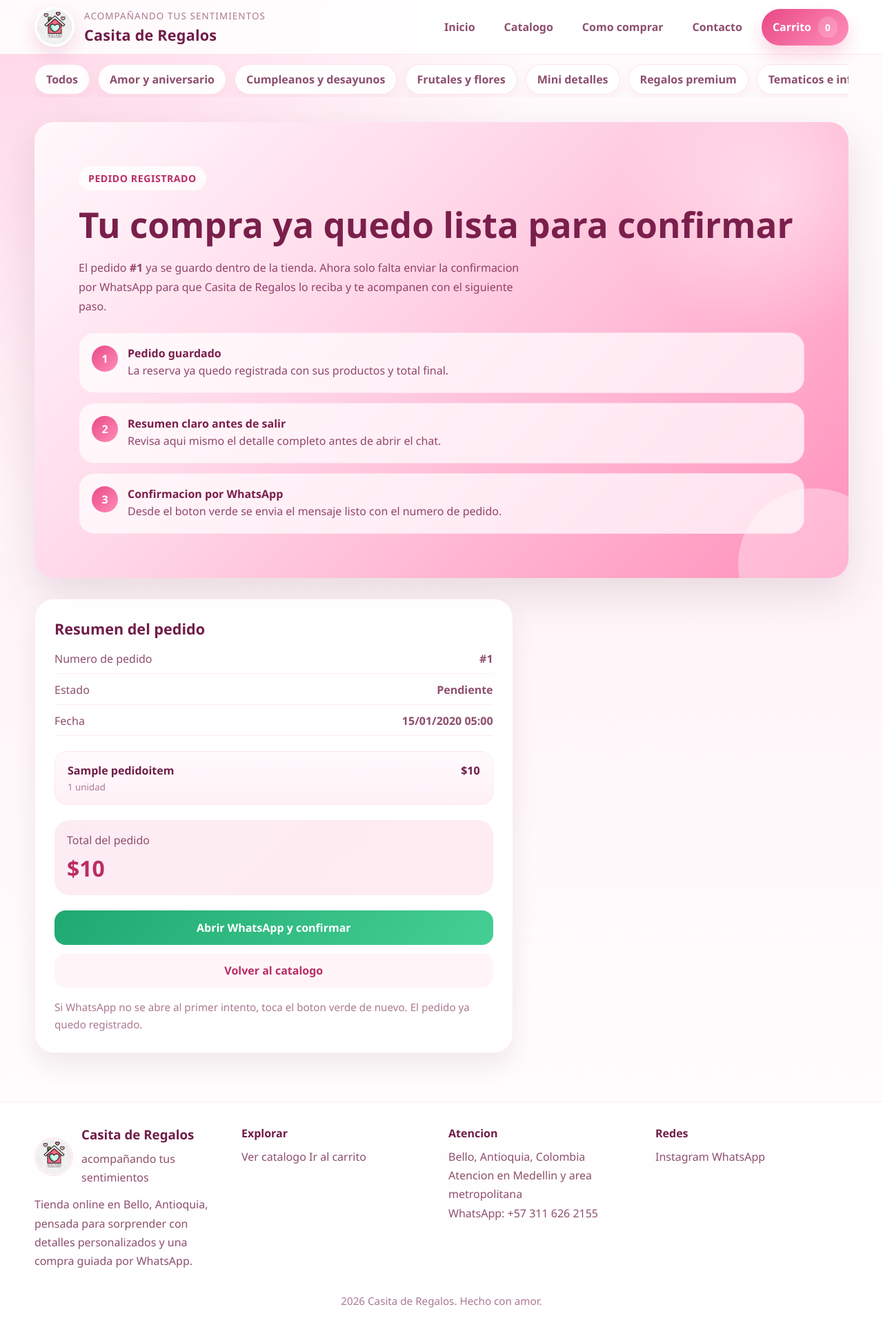
After one commit to Themogged/Casita-de-regalo, a Django app: page /carrito/confirmado/1/ in a window 1280 px wide. The commit adds this page. Shown: the whole page at 69% size. Run offline with Django 5.2, Linux system fonts and the light colour scheme; data comes from the database, SQL or seed files in the repository; tables that the repository leaves empty hold one stand-in row (values such as "Sample post").

Commit message:
Corregir cierre de compra del carrito

```diff
--- a/Templates/carrito.html
+++ b/Templates/carrito.html
@@ -366,14 +366,14 @@
             <div class="cart-total">
                 <span>Total del pedido</span>
                 <strong>{{ total|cop }}</strong>
-                <p>Cuando confirmes, se registrara el pedido.</p>
+                <p>Al continuar veras un resumen final antes de abrir WhatsApp.</p>
             </div>
 
             <div class="summary-actions">
                 <a href="{% url 'inicio' %}" class="btn-secondary">Seguir comprando</a>
                 <form method="post" action="{% url 'comprar_whatsapp' %}" class="checkout-form">
                     {% csrf_token %}
-                    <button type="submit" class="btn">Finalizar por WhatsApp</button>
+                    <button type="submit" class="btn">Finalizar compra</button>
                 </form>
             </div>
         </div>
--- /dev/null
+++ b/Templates/pedido_confirmado.html
@@ -0,0 +1,281 @@
+{% extends 'base.html' %}
+{% load moneda %}
+
+{% block title %}Pedido confirmado | Casita de Regalos{% endblock %}
+
+{% block extra_head %}
+<style>
+    .checkout-shell {
+        display: grid;
+        grid-template-columns: minmax(0, 1.2fr) minmax(300px, 0.8fr);
+        gap: 24px;
+    }
+
+    .checkout-card,
+    .checkout-summary {
+        padding: 28px;
+    }
+
+    .checkout-kicker {
+        display: inline-flex;
+        align-items: center;
+        gap: 8px;
+        margin-bottom: 14px;
+        padding: 8px 14px;
+        border-radius: 999px;
+        background: rgba(255, 255, 255, 0.78);
+        color: var(--rose-700);
+        font-size: 0.88rem;
+        font-weight: 700;
+        letter-spacing: 0.04em;
+        text-transform: uppercase;
+    }
+
+    .checkout-card h1 {
+        font-size: clamp(2.1rem, 4vw, 3.2rem);
+        margin-bottom: 14px;
+    }
+
+    .checkout-card p {
+        max-width: 640px;
+        line-height: 1.75;
+        color: var(--hero-text-soft);
+    }
+
+    .checkpoint-list {
+        display: grid;
+        gap: 14px;
+        margin-top: 24px;
+    }
+
+    .checkpoint-item {
+        display: flex;
+        gap: 14px;
+        align-items: flex-start;
+        padding: 18px;
+        border-radius: 22px;
+        background: rgba(255, 255, 255, 0.72);
+        border: 1px solid rgba(233, 72, 134, 0.1);
+    }
+
+    .checkpoint-badge {
+        display: inline-flex;
+        align-items: center;
+        justify-content: center;
+        width: 38px;
+        height: 38px;
+        border-radius: 50%;
+        background: linear-gradient(135deg, var(--rose-600), var(--rose-400));
+        color: #fff;
+        font-weight: 800;
+        flex-shrink: 0;
+    }
+
+    .checkout-summary h2 {
+        margin-bottom: 18px;
+        font-size: 1.35rem;
+    }
+
+    .checkout-meta {
+        display: grid;
+        gap: 12px;
+        margin-bottom: 22px;
+    }
+
+    .checkout-meta div {
+        display: flex;
+        justify-content: space-between;
+        gap: 16px;
+        padding-bottom: 10px;
+        border-bottom: 1px solid rgba(233, 72, 134, 0.1);
+        color: var(--ink-700);
+    }
+
+    .checkout-items {
+        display: grid;
+        gap: 12px;
+        margin-bottom: 22px;
+    }
+
+    .checkout-item-row {
+        display: flex;
+        justify-content: space-between;
+        gap: 16px;
+        padding: 16px 18px;
+        border-radius: 18px;
+        background: linear-gradient(180deg, #fffafd, #fff1f7);
+        border: 1px solid rgba(233, 72, 134, 0.08);
+    }
+
+    .checkout-item-row small {
+        display: block;
+        margin-top: 4px;
+        color: var(--ink-500);
+    }
+
+    .checkout-total {
+        margin-bottom: 22px;
+        padding: 18px;
+        border-radius: 22px;
+        background: linear-gradient(135deg, rgba(233, 72, 134, 0.1), rgba(255, 143, 186, 0.18));
+    }
+
+    .checkout-total span {
+        display: block;
+        margin-bottom: 8px;
+        color: var(--ink-700);
+    }
+
+    .checkout-total strong {
+        font-size: 2rem;
+        color: var(--rose-700);
+    }
+
+    .checkout-actions {
+        display: grid;
+        gap: 12px;
+    }
+
+    .checkout-btn,
+    .checkout-link {
+        display: inline-flex;
+        align-items: center;
+        justify-content: center;
+        min-height: 50px;
+        padding: 0 18px;
+        border-radius: 16px;
+        font-weight: 700;
+    }
+
+    .checkout-btn {
+        background: linear-gradient(135deg, #1fa971, #46cf95);
+        color: #fff;
+    }
+
+    .checkout-link {
+        background: var(--rose-50);
+        color: var(--rose-700);
+    }
+
+    .checkout-note {
+        margin-top: 16px;
+        color: var(--ink-500);
+        line-height: 1.65;
+        font-size: 0.95rem;
+    }
+
+    @media (max-width: 860px) {
+        .checkout-shell {
+            grid-template-columns: 1fr;
+        }
+
+        .checkout-card,
+        .checkout-summary {
+            padding: 22px;
+        }
+    }
+
+    @media (max-width: 640px) {
+        .checkout-card,
+        .checkout-summary {
+            padding: 20px 18px;
+        }
+
+        .checkout-item-row,
+        .checkout-meta div {
+            flex-direction: column;
+            gap: 6px;
+        }
+    }
+</style>
+{% endblock %}
+
+{% block hero %}
+<section class="hero-card">
+    <div class="checkout-card">
+        <span class="checkout-kicker">Pedido registrado</span>
+        <h1>Tu compra ya quedo lista para confirmar</h1>
+        <p>
+            El pedido <strong>#{{ pedido.id }}</strong> ya se guardo dentro de la tienda. Ahora solo falta
+            enviar la confirmacion por WhatsApp para que Casita de Regalos lo reciba y te acompanen con el siguiente paso.
+        </p>
+
+        <div class="checkpoint-list">
+            <div class="checkpoint-item">
+                <span class="checkpoint-badge">1</span>
+                <div>
+                    <strong>Pedido guardado</strong>
+                    <p>La reserva ya quedo registrada con sus productos y total final.</p>
+                </div>
+            </div>
+            <div class="checkpoint-item">
+                <span class="checkpoint-badge">2</span>
+                <div>
+                    <strong>Resumen claro antes de salir</strong>
+                    <p>Revisa aqui mismo el detalle completo antes de abrir el chat.</p>
+                </div>
+            </div>
+            <div class="checkpoint-item">
+                <span class="checkpoint-badge">3</span>
+                <div>
+                    <strong>Confirmacion por WhatsApp</strong>
+                    <p>Desde el boton verde se envia el mensaje listo con el numero de pedido.</p>
+                </div>
+            </div>
+        </div>
+    </div>
+</section>
+{% endblock %}
+
+{% block content %}
+<section class="checkout-shell">
+    <article class="page-card checkout-summary">
+        <h2>Resumen del pedido</h2>
+
+        <div class="checkout-meta">
+            <div>
+                <span>Numero de pedido</span>
+                <strong>#{{ pedido.id }}</strong>
+            </div>
+            <div>
+                <span>Estado</span>
+                <strong>{{ pedido.get_estado_display }}</strong>
+            </div>
+            <div>
+                <span>Fecha</span>
+                <strong>{{ pedido.fecha|date:"d/m/Y H:i" }}</strong>
+            </div>
+        </div>
+
+        <div class="checkout-items">
+            {% for item in pedido.items.all %}
+                <div class="checkout-item-row">
+                    <div>
+                        <strong>{{ item.producto_nombre }}</strong>
+                        <small>{{ item.cantidad }} unidad{% if item.cantidad != 1 %}es{% endif %}</small>
+                    </div>
+                    <strong>{{ item.subtotal|cop }}</strong>
+                </div>
+            {% endfor %}
+        </div>
+
+        <div class="checkout-total">
+            <span>Total del pedido</span>
+            <strong>{{ pedido.total|cop }}</strong>
+        </div>
+
+        <div class="checkout-actions">
+            <a href="{{ whatsapp_url }}" class="checkout-btn" target="_blank" rel="noopener noreferrer">
+                Abrir WhatsApp y confirmar
+            </a>
+            <a href="{% url 'inicio' %}#catalogo" class="checkout-link">
+                Volver al catalogo
+            </a>
+        </div>
+
+        <p class="checkout-note">
+            Si WhatsApp no se abre al primer intento, toca el boton verde de nuevo. El pedido ya quedo registrado.
+        </p>
+    </article>
+</section>
+{% endblock %}
--- a/carrito/urls.py
+++ b/carrito/urls.py
@@ -6,6 +6,7 @@ from .views import (
     restar_producto,
     eliminar_producto,
     enviar_carrito_whatsapp,
+    pedido_confirmado,
 )
 
 urlpatterns = [
@@ -15,4 +16,5 @@ urlpatterns = [
     path('restar/<int:producto_id>/', restar_producto, name='restar_producto'),
     path('eliminar/<int:producto_id>/', eliminar_producto, name='eliminar_producto'),
     path('comprar/', enviar_carrito_whatsapp, name='comprar_whatsapp'),
+    path('confirmado/<int:pedido_id>/', pedido_confirmado, name='pedido_confirmado'),
 ]
--- a/carrito/views.py
+++ b/carrito/views.py
@@ -1,6 +1,7 @@
 from decimal import Decimal
 from urllib.parse import quote, urlparse
 
+from django.conf import settings
 from django.contrib import messages
 from django.db import transaction
 from django.http import JsonResponse
@@ -51,6 +52,30 @@ def _carrito_total_items(carrito):
 
 def _es_ajax(request):
     return request.headers.get("x-requested-with") == "XMLHttpRequest"
+
+
+def _build_whatsapp_url_for_pedido(pedido):
+    lineas = [
+        "*Pedido - Casita de Regalos*",
+        "",
+        f"Pedido #{pedido.id}",
+    ]
+
+    for item in pedido.items.all():
+        lineas.append(
+            f"- {item.producto_nombre} x{item.cantidad} = {_format_cop(item.subtotal())}"
+        )
+
+    lineas.extend(
+        [
+            "",
+            f"Total: {_format_cop(pedido.total)}",
+            "Quiero confirmar mi pedido",
+        ]
+    )
+
+    mensaje = "\n".join(lineas)
+    return f"https://wa.me/{settings.BUSINESS_WHATSAPP_NUMBER}?text={quote(mensaje)}"
 
 
 def _redirect_despues_de_agregar(request):
@@ -193,6 +218,24 @@ def eliminar_producto(request, producto_id):
     return redirect("ver_carrito")
 
 
+@require_GET
+def pedido_confirmado(request, pedido_id):
+    pedido = get_object_or_404(
+        Pedido.objects.prefetch_related("items"),
+        id=pedido_id,
+    )
+    whatsapp_url = _build_whatsapp_url_for_pedido(pedido)
+
+    return render(
+        request,
+        "pedido_confirmado.html",
+        {
+            "pedido": pedido,
+            "whatsapp_url": whatsapp_url,
+        },
+    )
+
+
 @require_POST
 def enviar_carrito_whatsapp(request):
     carrito = _get_carrito(request)
@@ -201,7 +244,6 @@ def enviar_carrito_whatsapp(request):
         messages.warning(request, "Tu carrito esta vacio.")
         return redirect("ver_carrito")
 
-    mensaje = "*Pedido - Casita de Regalos*\n\n"
     total = Decimal("0.00")
     items_pedido = []
 
@@ -235,8 +277,6 @@ def enviar_carrito_whatsapp(request):
             pedido = Pedido.objects.create(total=total)
 
             for producto, cantidad, subtotal in items_pedido:
-                mensaje += f"- {producto.nombre} x{cantidad} = {_format_cop(subtotal)}\n"
-
                 PedidoItem.objects.create(
                     pedido=pedido,
                     producto_nombre=producto.nombre,
@@ -250,10 +290,10 @@ def enviar_carrito_whatsapp(request):
         messages.error(request, "Hubo un problema con el carrito. Intenta nuevamente.")
         return redirect("ver_carrito")
 
-    mensaje += f"\nTotal: {_format_cop(total)}\n"
-    mensaje += f"Pedido #{pedido.id}"
-    mensaje += "\nQuiero confirmar mi pedido"
-
     _set_carrito(request, {})
-    url = f"https://wa.me/573116262155?text={quote(mensaje)}"
-    return redirect(url)
+    request.session["ultimo_pedido_id"] = pedido.id
+    messages.success(
+        request,
+        f"Pedido #{pedido.id} registrado. Revisa el resumen y confirma por WhatsApp.",
+    )
+    return redirect("pedido_confirmado", pedido_id=pedido.id)
--- a/tienda_regalos/settings.py
+++ b/tienda_regalos/settings.py
@@ -145,6 +145,7 @@ SECURE_PROXY_SSL_HEADER = ("HTTP_X_FORWARDED_PROTO", "https")
 
 ADMIN_LOGIN_MAX_ATTEMPTS = int(os.getenv("DJANGO_ADMIN_LOGIN_MAX_ATTEMPTS", "5"))
 ADMIN_LOGIN_BLOCK_MINUTES = int(os.getenv("DJANGO_ADMIN_LOGIN_BLOCK_MINUTES", "15"))
+BUSINESS_WHATSAPP_NUMBER = os.getenv("BUSINESS_WHATSAPP_NUMBER", "573116262155")
 
 
 # 🔥 PRODUCCIÓN
```
Also changed, not shown: carrito/tests.py (+34 -0 lines), 1 other file.
